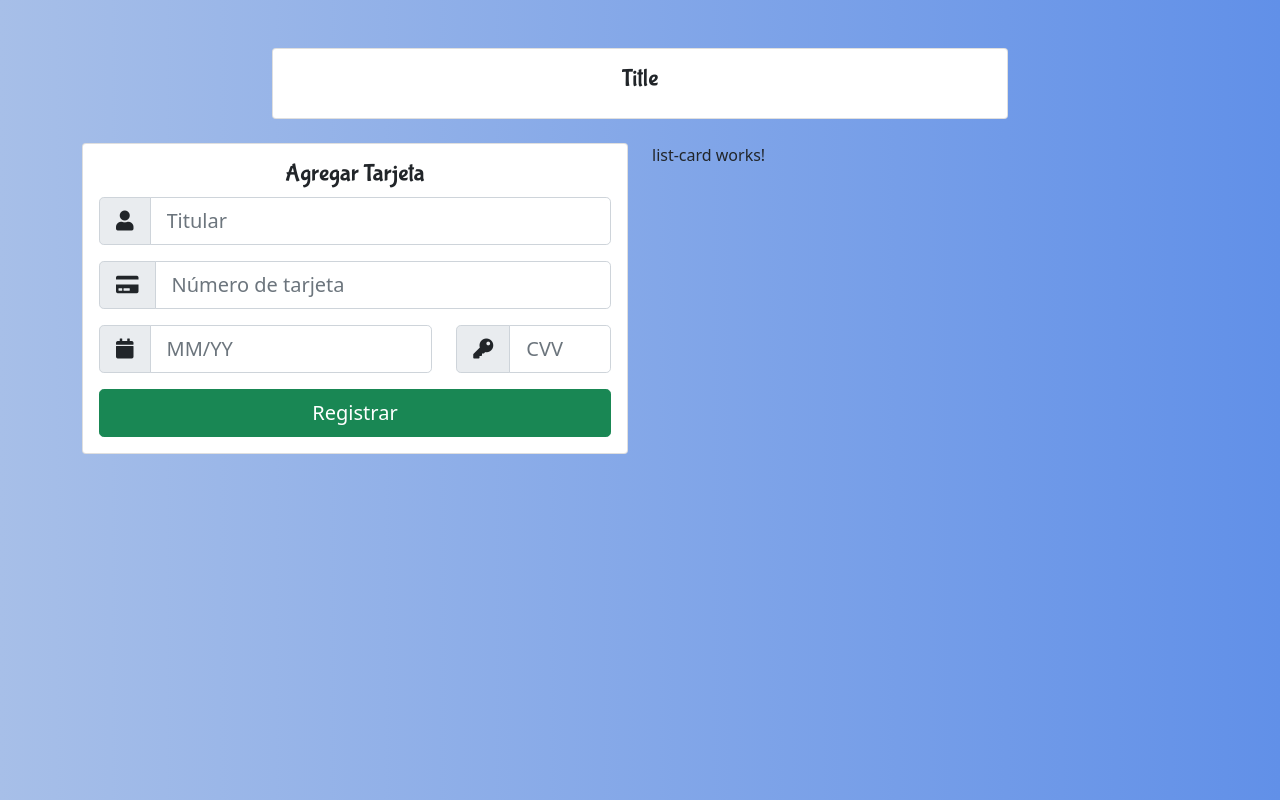
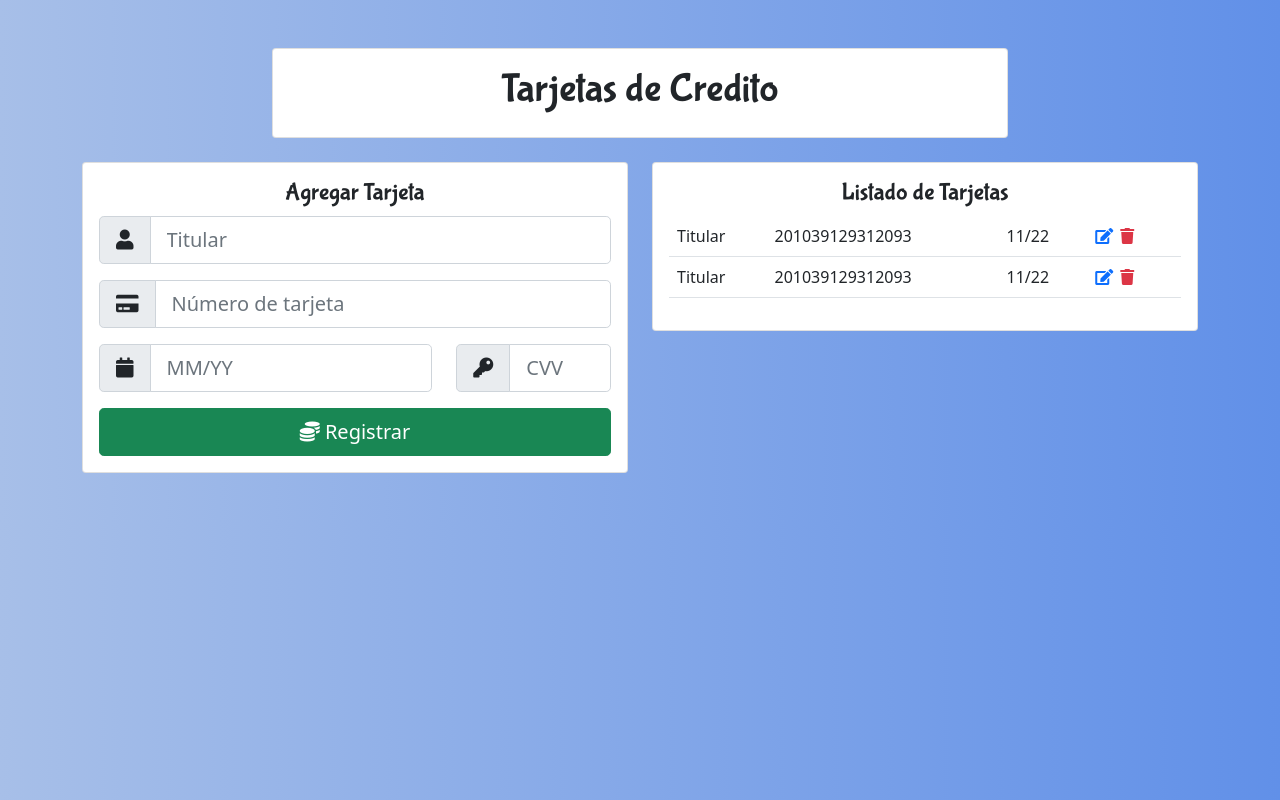
Before and after one commit to jampoolgarcia/credit-card-app, an Angular app: page / in a window 1280 px wide. Built offline with nearby package versions, Linux system fonts and the light colour scheme.

Commit message:
added list-card template

```diff
--- a/src/app/app.component.html
+++ b/src/app/app.component.html
@@ -3,7 +3,7 @@
     <div class="col-lg-8 offset-lg-2">
       <div class="card">
         <div class="card-body">
-          <h4 class="card-title title">Title</h4>
+          <h1 class="card-title title">{{ title }}</h1>
         </div>
       </div>
     </div>
--- a/src/app/app.component.ts
+++ b/src/app/app.component.ts
@@ -6,5 +6,5 @@ import { Component } from '@angular/core';
   styles: []
 })
 export class AppComponent {
-  title = 'credit-card-app';
+  title = 'Tarjetas de Credito';
 }
--- a/src/app/components/form-card/form-card.component.html
+++ b/src/app/components/form-card/form-card.component.html
@@ -24,7 +24,7 @@
           </div>
         </div>
       </div>
-      <button type="button" class="btn btn-success btn-lg btn-block w-100">Registrar</button>
+      <button type="button" class="btn btn-success btn-lg btn-block w-100"><i class="fas fa-coins"></i> Registrar</button>
     </form>
   </div>
 </div>
--- a/src/app/components/list-card/list-card.component.html
+++ b/src/app/components/list-card/list-card.component.html
@@ -1 +1,27 @@
-<p>list-card works!</p>
+<div class="card">
+  <div class="card-body">
+    <h4 class="card-title title">Listado de Tarjetas</h4>
+    <table class="table">
+      <tbody>
+        <tr>
+          <td scope="row">Titular</td>
+          <td>201039129312093</td>
+          <td>11/22</td>
+          <td>
+            <i class="fa fa-edit text-primary" aria-hidden="true"></i>
+            <i class="fa fa-trash text-danger" aria-hidden="true"></i>
+          </td>
+        </tr>
+        <tr>
+          <td scope="row">Titular</td>
+          <td>201039129312093</td>
+          <td>11/22</td>
+          <td>
+            <i class="fa fa-edit text-primary" aria-hidden="true"></i>
+            <i class="fa fa-trash text-danger" aria-hidden="true"></i>
+          </td>
+        </tr>
+      </tbody>
+    </table>
+  </div>
+</div>
--- a/src/app/components/list-card/list-card.component.ts
+++ b/src/app/components/list-card/list-card.component.ts
@@ -3,8 +3,12 @@ import { Component, OnInit } from '@angular/core';
 @Component({
   selector: 'app-list-card',
   templateUrl: './list-card.component.html',
-  styles: [
-  ]
+  styles: [`
+    .fa {
+      margin-right: 7px;
+      cursor: pointer;
+    }
+  `]
 })
 export class ListCardComponent implements OnInit {
 
```
Also changed, not shown: src/styles.css (line endings or trailing spaces).
